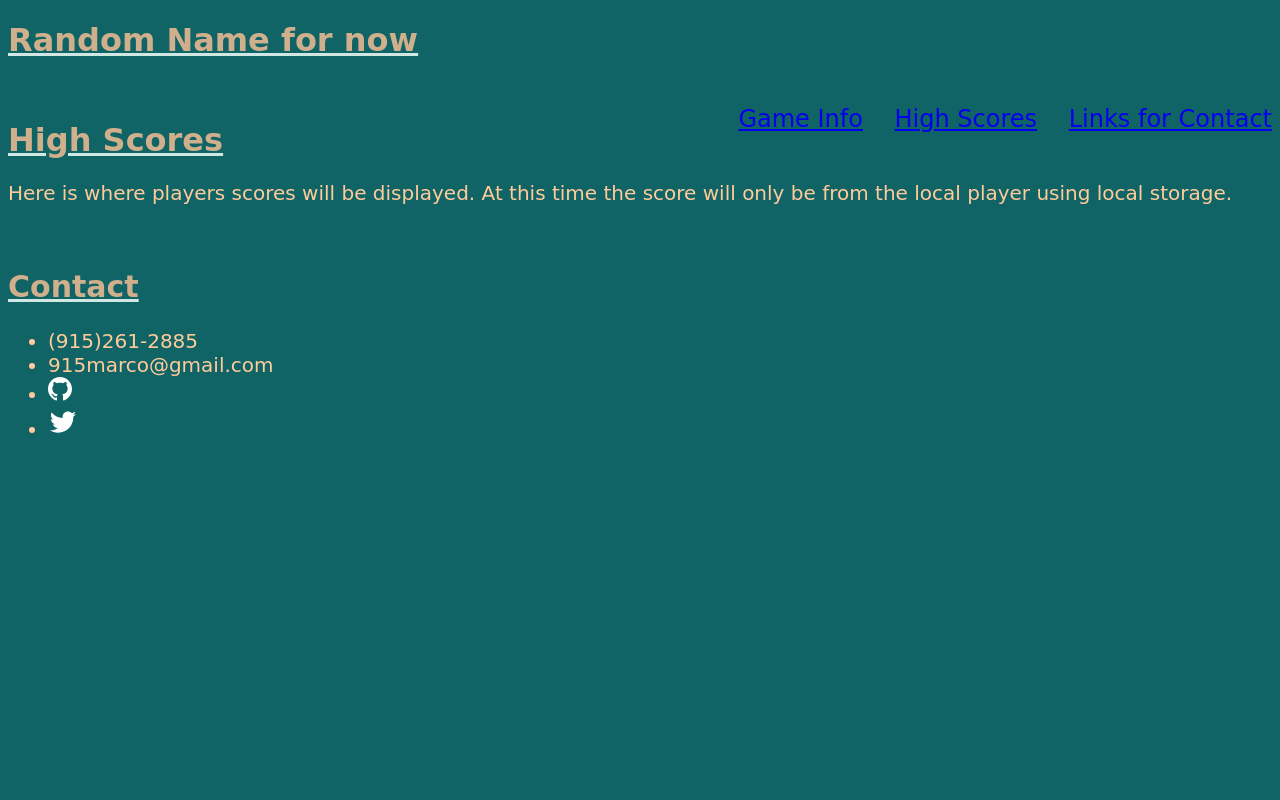
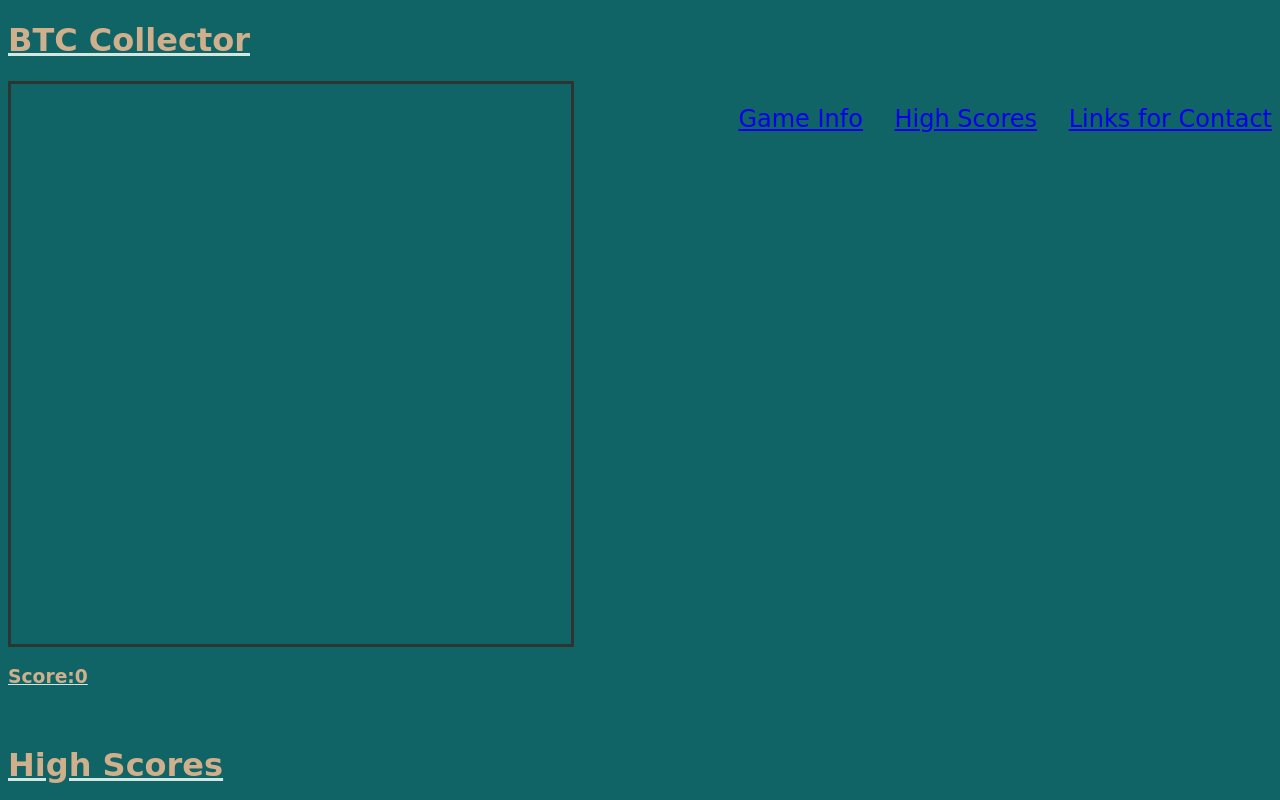
Before and after one commit to MarcoMoya1/simple-game, a plain HTML site: page index.html in a window 1280 px wide. Shown: the top 800 px of the page. Drawn offline with Linux system fonts and the light colour scheme; a script that the page names is missing; a web font is replaced by a local one.

Commit message:
game name and game grid created

```diff
--- a/index.html
+++ b/index.html
@@ -12,7 +12,7 @@
     <script src="index.js" defer></script>
 </head>
 <body>
-    <h1>Random Name for now</h1>
+    <h1>BTC Collector</h1>
 
     <nav>
         <div>
@@ -23,6 +23,10 @@
             </ul>
         </div>
     </nav>
+    <div class="grid"></div>
+
+    <h3>Score:<span id="score">0</span></h3>
+
      <br>
 
 
--- a/styles.css
+++ b/styles.css
@@ -22,6 +22,14 @@ nav ul li {
 
  }
 
+ .grid{
+    display: flex;
+    flex-wrap: wrap;
+    width: 560px;
+    height: 560px;
+    border: solid #2c3531;
+ }
+
  p{
     font-size: 20px;
     color: #ffcb9a;
@@ -32,6 +40,11 @@ nav ul li {
     text-decoration: underline #d1e8e2;
 }
 
+h3{
+    color: #d0b08c;
+    text-decoration: underline #d1e8e2;
+}
+
 footer {
     background-color:#116466;
     color: #ffcb9a;
```
